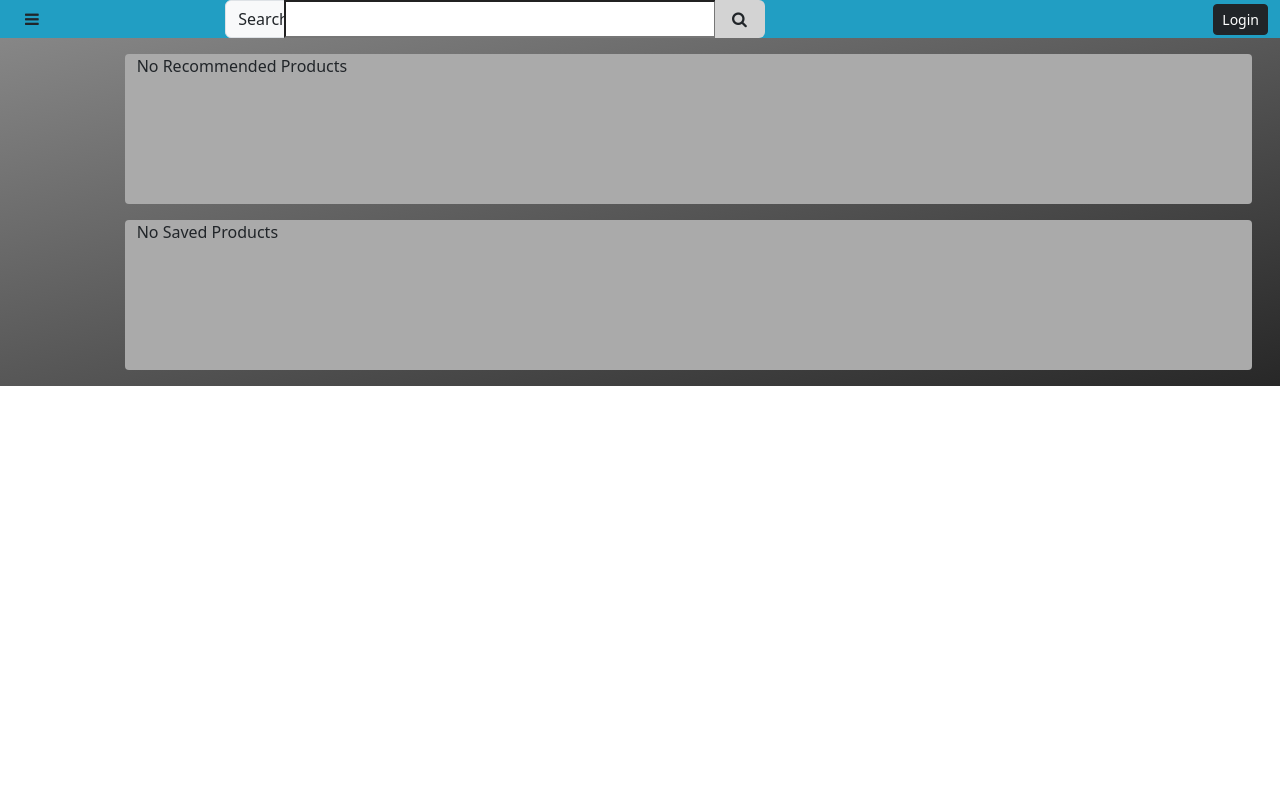
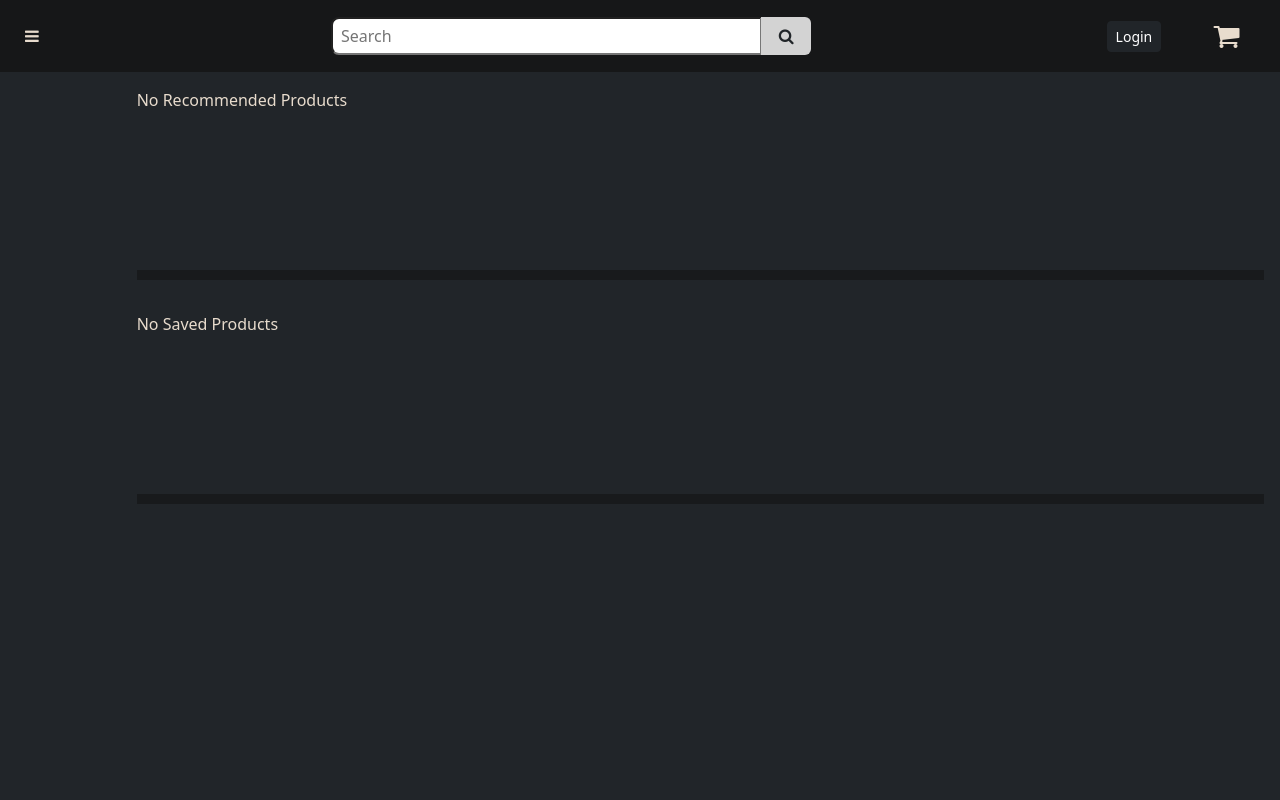
Before and after one commit to hergotta24/Senior-Capstone, a Django app: page / in a window 1280 px wide. Run offline with Django 5.2, Linux system fonts and the light colour scheme.

Commit message:
Changed theme

```diff
--- a/templates/home.html
+++ b/templates/home.html
@@ -1,5 +1,5 @@
 <!DOCTYPE html>
-<html lang="en">
+<html lang="en" class="h-100">
 <head>
     <meta name="viewport" content="width=device-width, initial-scale=1">
     <link rel="stylesheet" href="https://cdnjs.cloudflare.com/ajax/libs/font-awesome/4.7.0/css/font-awesome.min.css">
@@ -10,7 +10,6 @@
     document.addEventListener("DOMContentLoaded", function() {
       const btn = document.getElementById('hide');
       const subMenu = document.getElementById('sidebar');
-      const content = document.getElementById('content');
       subMenu.style.opacity='0';
       btn.addEventListener('click', () => {
         if (subMenu.style.opacity==='0') {
@@ -34,25 +33,24 @@
 </head>
 <style>
     #main {
-        background: linear-gradient(to bottom right, #878787, #272727);
-        height:93%;
+        background: #212529;
+        height:91%;
     }
     #sidebar{
       top: 0;
-      background-color: #219EC3;
+      background-color: #161718;
       transition: opacity 0.25s;
     }
     #header{
-        height:7%;
-        background-color: #219EC3;
-
+        height:9%;
+        background-color: #161718;
     }
-    a {
-      color:#FDFCDC;
+    a, p {
+      color:#E8DCCD;
     }
 
     .hover:hover{
-        background-color:#5EBEDB;
+        background-color: #272d33;
         transition-duration: 0.5s;
     }
     li{
@@ -69,32 +67,35 @@
   #searchBtn:hover{
     background:white;
   }
+hr {
+    height: 10px;
+    background-color: #161718;
+    border: none;
+    opacity: 0.75;
+}
+ :root {--fa-primary-color: #E8DCCD;}
 </style>
 <body class="h-100 w-100 overflow-x-hidden">
 <div class="row d-flex align-items-center align-content-center m-auto flex-nowrap" id="header">
     <div class="container col-sm-1">
 
-      <button type="button" class="btn" id="hide">
-          <i class="fa fa-bars"></i>
+      <button type="button" class="btn hover" id="hide">
+          <i class="fa fa-bars" style="color: #E8DCCD"></i>
         </button>
     </div>
   <div class="col-sm-1"></div>
-    <div class="container col-sm-6">
+    <div class="container col-sm-6 offset-sm-1">
       <div class="input-group mx-auto w-100" id="searchbar">
-        <label class="input-group-text" for="search" style="min-width:60px; width:9%">Search</label>
-        <input type="search" id="search" style="width: 70%;">
+          <label for="search"></label><input class="rounded-start-3 ps-2" type="search" id="search" placeholder="Search" style="width: 70%;">
         <button class="container btn input-group-append" id="searchBtn"><i class="fa fa-search"></i></button>
       </div>
     </div>
-    {% if user.is_authenticated %}
-        <div class="col" style="text-align: right">
-            <a href="/logout" class="btn btn-dark btn-sm" id="loginBtn">Logout</a>
-        </div>
-    {% else %}
-        <div class="col" style="text-align: right">
-            <a href="/login" class="btn btn-dark btn-sm" id="loginBtn">Login</a>
-        </div>
-    {% endif %}
+    <div class="container col-sm-1 offset-sm-1 d-flex justify-content-end">
+        <a href="/login" class="btn btn-dark btn-sm" id="loginBtn">Login</a>
+    </div>
+    <div class="container col-sm-1 justify-content-center d-flex">
+      <a href="/cart" class="btn btn-sm hover" style="color: #E8DCCD;"><i class="fa fa-shopping-cart fa-2x"></i></a>
+    </div>
 </div>
 <div class="row d-flex align-content-center justify-content-center" id="main">
     <div class="container col-sm-1 text-center d-flex h-100" id="sidebar">
@@ -115,7 +116,7 @@
     </div>
     <div class="container col d-flex ps-4" id="content">
         <div class="d-grid m-auto h-100 w-100 align-content-start gap-3 p-3" id="feed">
-            <div class="row d-flex overflow-x-auto flex-nowrap w-100 rounded-1" style="height:150px;background-color: #AAAAAA" id="recommendations">
+            <div class="row d-flex overflow-x-auto flex-nowrap w-100 rounded-1" style="height:150px" id="recommendations">
                 {% for product in recommendedProd %}
                     <div class="col-xs-4">
                     <p>{{ product.name }}</p>
@@ -127,7 +128,8 @@
                     <p> No Recommended Products</p>
                 {% endfor %}
             </div>
-            <div class="row d-flex overflow-x-auto flex-nowrap w-100 rounded-1" style="height:150px;background-color: #AAAAAA" id="recommendations">
+        <hr>
+            <div class="row d-flex overflow-x-auto flex-nowrap w-100 rounded-1"  style="height:150px" id="recommendations">
                 {% for product in saved %}
                     <div class="col-xs-4">
                     <p>{{ product.name }}</p>
@@ -139,6 +141,7 @@
                     <p> No Saved Products</p>
                 {% endfor %}
             </div>
+        <hr>
         </div>
     </div>
 </div>
```
